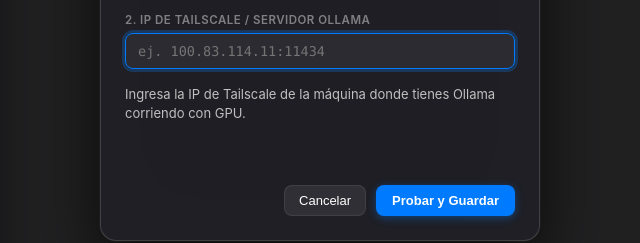
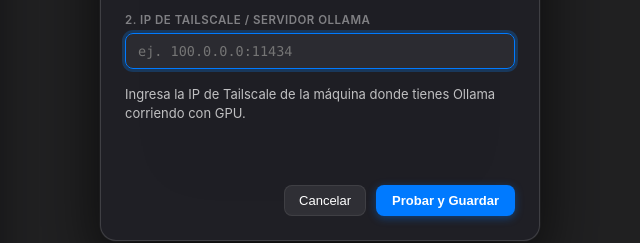
Before and after one commit to Fishwarrior06/local-wireless-LLM, an Electron app: page ui/index.html in a window 1140 px wide. Both pictures are taken after a click on the button "⚙️". Shown: the part 341-584 px from the top of the page, 250-890 px from the left. Drawn offline with Linux system fonts and the light colour scheme; no server answers.

Commit message:
Fixed an issue with the setup

```diff
--- a/ui/index.html
+++ b/ui/index.html
@@ -88,7 +88,7 @@
       <!-- Paso 2: Dirección IP -->
       <div class="modal-field">
         <label class="modal-label" data-i18n="ipLabel">2. IP de Tailscale / Host Ollama</label>
-        <input type="text" id="input-tailscale-ip" class="modal-input" placeholder="ej. 100.83.114.11:11434" spellcheck="false" autocomplete="off" />
+        <input type="text" id="input-tailscale-ip" class="modal-input" placeholder="ej. 100.0.0.0:11434" spellcheck="false" autocomplete="off" />
       </div>
 
       <div class="modal-desc" data-i18n="setupDesc">
```
Also changed, not shown: README.md.
